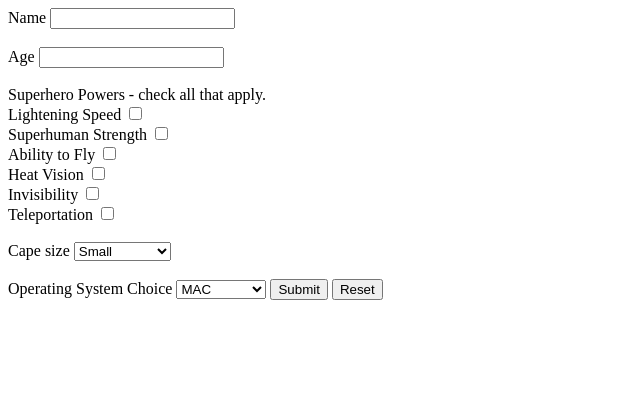
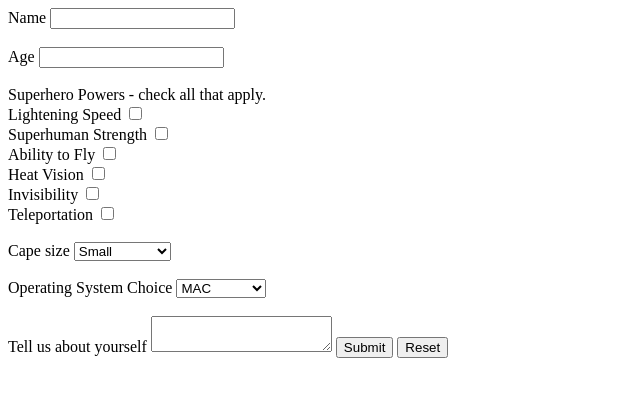
Before and after one commit to WilleniumFalcon91/Practice-with-Forms-, a plain HTML site: page survey-form.html in a window 1280 px wide. Shown: the whole page, without its empty margins (0-640 px from the left). Drawn offline with Linux system fonts and the light colour scheme.

Commit message:
adds textarea for a bio

```diff
--- a/survey-form.html
+++ b/survey-form.html
@@ -63,8 +63,15 @@
                 <option>WINDOWS</option>
             </select>
         </label>
+        <br>
+        <br>
+        <label>Tell us about yourself
+            <textarea name="Bio"></textarea>
         <input type="submit">
         <input type="reset">
+        </label>
+        <br>
+        <br>
     </form>
 </body>
 </html>
```
